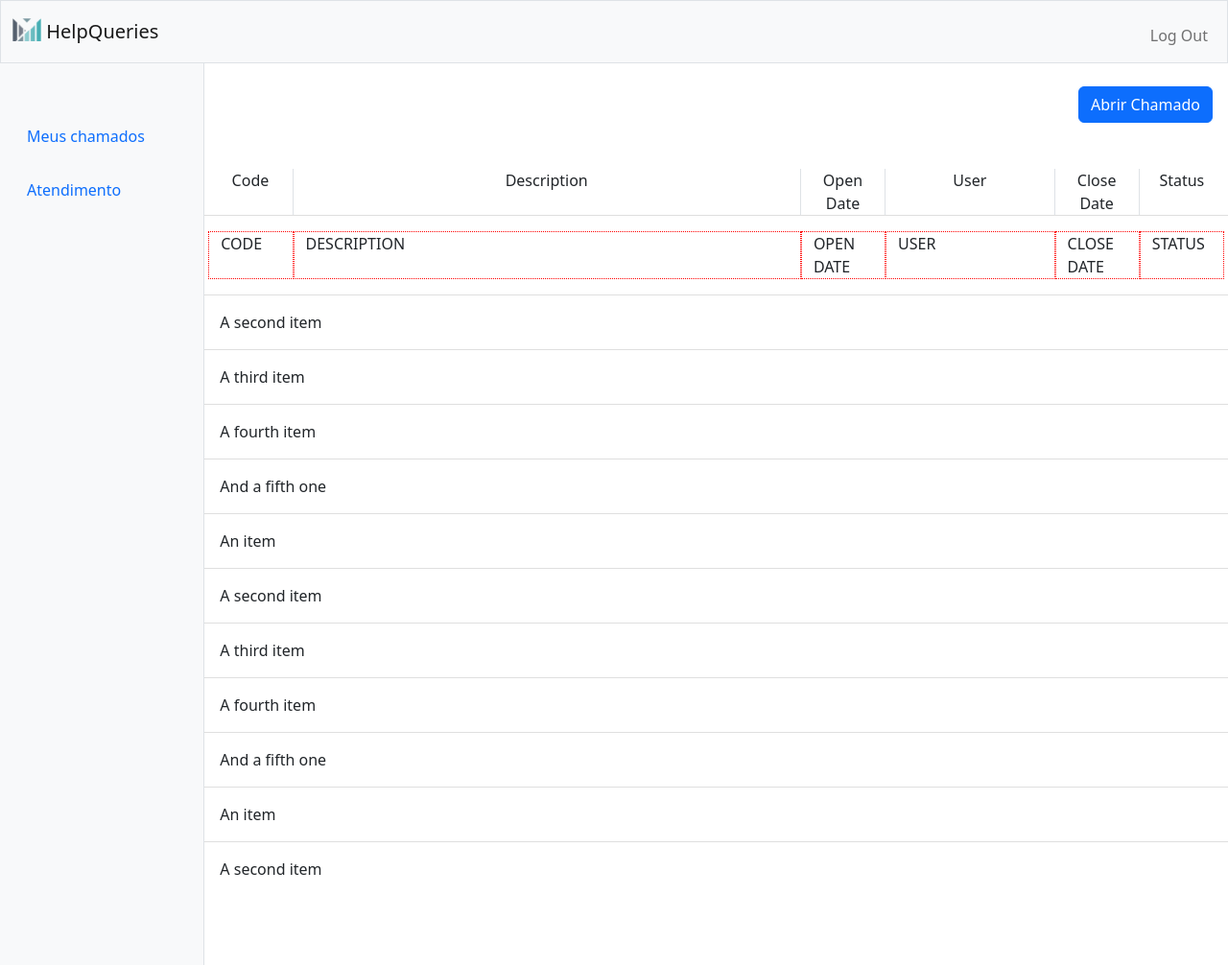
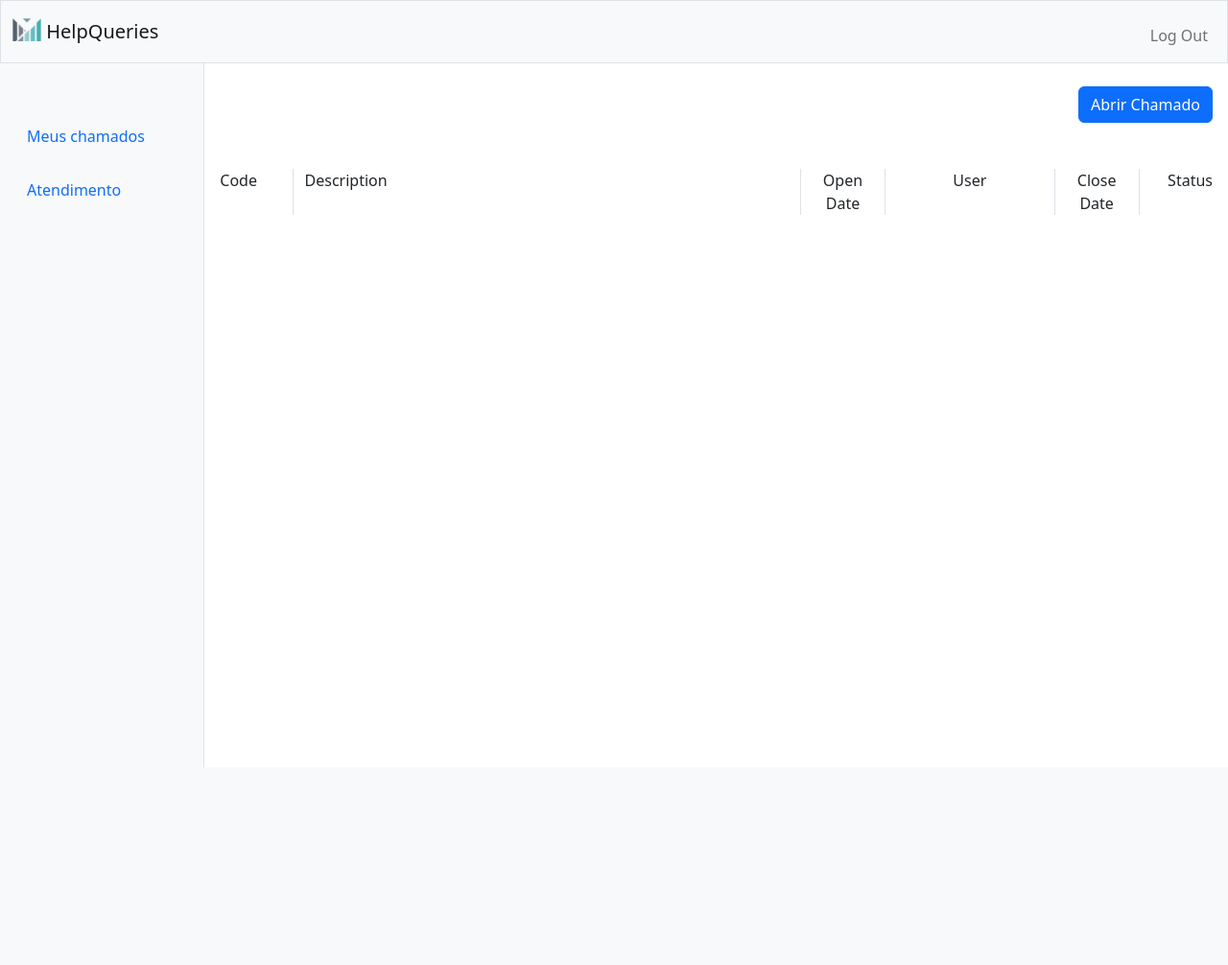
Before and after one commit to Duduhiro/HelpQueries, a Flask app: page / in a window 1280 px wide. Shown: the whole page at 96% size. After the commit the page ends 800 px from the top, so only its background shows below. Run offline with Flask 3, Linux system fonts and the light colour scheme; a user stored in the database is signed in; data comes from the database, SQL or seed files in the repository; both versions use the stored data as it was after the commit.

Commit message:
implemented the create ticket and ticket list

```diff
--- a/app.py
+++ b/app.py
@@ -4,6 +4,7 @@ import sqlite3
 from tools import login_required, apology
 import datetime
 from werkzeug.security import check_password_hash, generate_password_hash
+import datetime
 
 app = Flask(__name__)
 app.config["SESSION_PERMANENT"] = False
@@ -25,8 +26,22 @@ def index () :
     db = conn.cursor()
     db.execute('SELECT id, name FROM department WHERE accept_ticket = "yes"')
     supports = db.fetchall()
-    print(supports)
-    return render_template('index.html', supports=supports)
+    db.execute("SELECT id, description, date, status FROM chamados WHERE id_user = ?", (session['user_id'],))
+    tickets = db.fetchall()
+    return render_template('index.html', supports=supports, tickets=tickets)
+
+@app.route('/abrir-chamado', methods=['POST'])
+@login_required
+def abrir_chamado () :
+    conn = sqlite3.connect('hq.db')
+    db = conn.cursor()
+    ticket_datetime = datetime.datetime.now().strftime("%d/%m/%Y %H:%M:%S")
+    id_dep = request.form.get('department')
+    description = request.form.get('description')
+    db.execute("INSERT INTO chamados (id_user, id_dep, date, description, status) VALUES (?, ?, ?, ?, 'Aguardando Análise')", (session['user_id'], id_dep, ticket_datetime, description))
+    conn.commit()
+    conn.close()
+    return redirect('/')
 
 @app.route('/atendimento', methods=['POST', 'GET'])
 @login_required
--- a/templates/index.html
+++ b/templates/index.html
@@ -43,7 +43,7 @@
                             <div class="modal-body">
                                 <form action="/abrir-chamado" method="post" class="row g-1" id="abrir-chamado">
                                     <div class="mb-3 form-floating">
-                                        <input id="floatingInput" type="text" name="resumo" class="form-control" placeholder="Resumo" maxlength="50" required>
+                                        <input id="floatingInput" type="text" name="resumo" class="form-control" placeholder="Resumo" maxlength="50" required autocomplete="off">
                                         <label for="floatingInput">Resumo</label>
                                     </div>
                                     <div class="mb-3 form-floating">
@@ -51,7 +51,7 @@
                                         <label for="floatingTextArea">Descrição</label>
                                     </div>
                                     <div class="mb-3 col-md-5">
-                                        <select class="form-select" aria-label="Default select example" required>
+                                        <select name="department" class="form-select" aria-label="Default select example" required>
                                             <option selected disabled>Dpto. Destino</option>
                                             {% for depto in supports %}
                                             <option value="{{ depto[0] }}">{{ depto[1] }}</option>
@@ -72,10 +72,10 @@
                         <div class="container-fluid px-0">
                             <div class="row">
                                 <div class="col-1 border-end border-grey">
-                                    <p class="fs-6 my-0 text-center">Code</p>
+                                    <p class="fs-6 my-0">Code</p>
                                 </div>
-                                <div class="col-6 border-end border-grey text-center">
-                                    <p class="fs-6 my-0 text-center">Description</p>
+                                <div class="col-6 border-end border-grey">
+                                    <p class="fs-6 my-0">Description</p>
                                 </div>
                                 <div class="col-1 border-end border-grey text-center">
                                     <p class="fs-6 my-0 text-center">Open Date</p>
@@ -86,48 +86,38 @@
                                 <div class="col-1 border-end border-grey text-center">
                                     <p class="fs-6 my-0 text-center">Close Date</p>
                                 </div>
-                                <div class="col-1 text-center">
-                                    <p class="fs-6 my-0 text-center">Status</p>
+                                <div class="col-1 text-end">
+                                    <p class="fs-6 my-0 text-end">Status</p>
                                 </div>
                             </div>
                         </div>
                     </li>
-                    <li class="list-group-item py-3">
+                    {% for ticket in tickets %}
+                    <li class="list-group-item py-3 border-bottom border-grey">
                         <div class="container-fluid px-0">
                             <div class="row">
-                                <div class="col-1 border-red">
-                                    CODE
+                                <div class="col-1">
+                                    {{ ticket[0]}}
                                 </div>
-                                <div class="col-6 border-red">
-                                    DESCRIPTION
+                                <div class="col-6">
+                                    {{ ticket[1] }}
                                 </div>
-                                <div class="col-1 border-red">
-                                    OPEN DATE
+                                <div class="col-1 text-center">
+                                    {{ ticket[2] }}
                                 </div>
-                                <div class="col-2 border-red">
-                                    USER
+                                <div class="col-2 text-center">
+                                    {{ session['user_name'] }}
                                 </div>
-                                <div class="col-1 border-red">
+                                <div class="col-1 text-center">
                                     CLOSE DATE
                                 </div>
-                                <div class="col-1 border-red">
-                                    STATUS
+                                <div class="col-1 text-end">
+                                    {{ ticket[3] }}
                                 </div>
                             </div>
                         </div>
                     </li>
-
-                    <li class="list-group-item py-3">A second item</li>
-                    <li class="list-group-item py-3">A third item</li>
-                    <li class="list-group-item py-3">A fourth item</li>
-                    <li class="list-group-item py-3">And a fifth one</li>
-                    <li class="list-group-item py-3">An item</li>
-                    <li class="list-group-item py-3">A second item</li>
-                    <li class="list-group-item py-3">A third item</li>
-                    <li class="list-group-item py-3">A fourth item</li>
-                    <li class="list-group-item py-3">And a fifth one</li>
-                    <li class="list-group-item py-3">An item</li>
-                    <li class="list-group-item py-3">A second item</li>
+                    {% endfor %}
                 </ul>
             </div>
         </div>
```
Also changed, not shown: hq.db, 2 other files.
